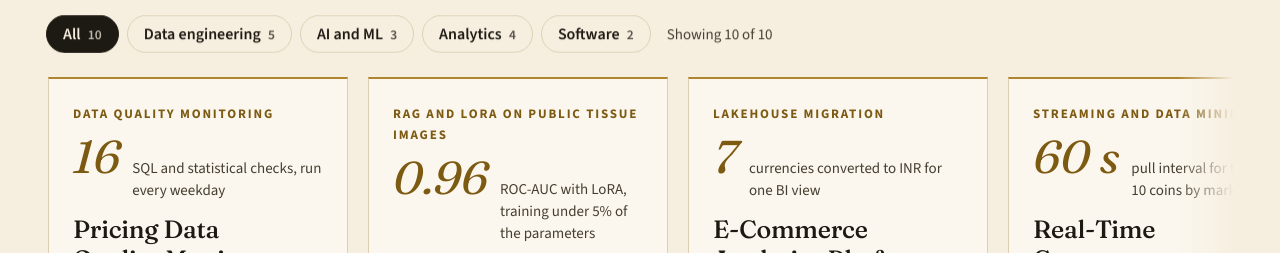
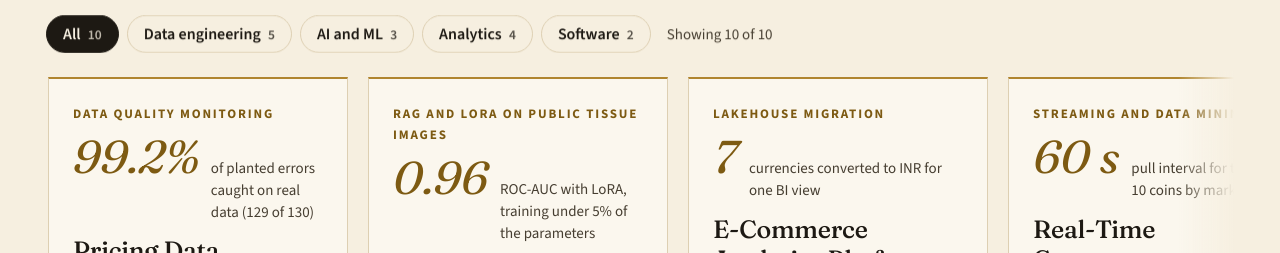
Before and after one commit to Darpanjiyani/Darpanjiyani.github.io, a plain HTML site: page index.html in a window 1280 px wide. Shown: the part 6640-6893 px from the top of the page. Drawn offline with nearby package versions, Linux system fonts and the light colour scheme.

Commit message:
Show real-data detection results on Pricing Data Quality Monitor
Card headline is now 99.2% (129 of 130 planted errors caught on real
data); the detection bullet adds 97.7% precision and 3 false alarms,
from the November 23, 2026 run.

Co-Authored-By: Claude Opus 5.5 <noreply@anthropic.com>
Claude-Session: https://claude.ai/code/session_01WK24apM6Yio4iwC1sMyqPG

```diff
--- a/index.html
+++ b/index.html
@@ -1265,7 +1265,7 @@ footer .sig { font-family: var(--font-display); font-style: italic; font-size: 1
           <div class="rail" id="project-list" tabindex="0" role="region" aria-label="More projects, scroll sideways">
         <article class="card" data-cats="de an" data-slug="pricing-data-quality-monitor">
           <p class="c-kind">Data quality monitoring</p>
-          <div class="c-fig"><span class="p-num">16</span><span class="p-cap">SQL and statistical checks, run every weekday</span></div>
+          <div class="c-fig"><span class="p-num">99.2%</span><span class="p-cap">of planted errors caught on real data (129 of 130)</span></div>
           <h3 class="c-title">Pricing Data Quality Monitor</h3>
           <p class="c-sum">Daily data quality checks for stock prices and the U.S. Treasury yield curve, with a test that plants errors to score them.</p>
           <div class="c-foot">
@@ -1276,7 +1276,7 @@ footer .sig { font-family: var(--font-display); font-style: italic; font-size: 1
             <p class="p-kind">Data quality monitoring</p>
             <h3 class="d-title">Pricing Data Quality Monitor</h3>
             <p class="p-sum">Every weekday a GitHub Action loads end-of-day prices for 30 large-cap stocks and the Treasury yield curve from two publishers, runs 16 data quality checks, and writes an HTML report of every flag.</p>
-            <p class="flow" aria-label="Data flow"><span class="f-step">Yahoo Finance, Treasury, FRED</span><span class="f-arrow" aria-hidden="true">&rarr;</span><span class="f-step">SQLite</span><span class="f-arrow" aria-hidden="true">&rarr;</span><span class="f-step">16 SQL and statistical checks</span><span class="f-arrow" aria-hidden="true">&rarr;</span><span class="f-step">HTML report + issues CSV</span><span class="f-arrow" aria-hidden="true">&rarr;</span><span class="f-step">plant errors, score recall and precision</span></p><ul class="bul"><li>Built <strong>16 checks</strong> in SQL and Python for stale prices, missing days, duplicates, bad prints, unadjusted splits and yield spikes across <strong>30 stocks</strong> and <strong>14 Treasury tenors</strong></li><li>Compared the yield curve from two publishers, Treasury and FRED, and flagged any tenor where they differ by more than <strong>2 bp</strong></li><li>Scored outliers with robust z-scores from the previous 60 days on market-adjusted returns, so a market-wide drop isn't flagged as 30 data errors</li><li>Wrote a detection test that plants known errors and reports recall, precision and false alarms for each error type</li></ul><p class="p-stack"><span class="lab">Stack</span> Python, SQL (SQLite, window functions), pandas, NumPy, matplotlib, pytest, GitHub Actions</p>
+            <p class="flow" aria-label="Data flow"><span class="f-step">Yahoo Finance, Treasury, FRED</span><span class="f-arrow" aria-hidden="true">&rarr;</span><span class="f-step">SQLite</span><span class="f-arrow" aria-hidden="true">&rarr;</span><span class="f-step">16 SQL and statistical checks</span><span class="f-arrow" aria-hidden="true">&rarr;</span><span class="f-step">HTML report + issues CSV</span><span class="f-arrow" aria-hidden="true">&rarr;</span><span class="f-step">plant errors, score recall and precision</span></p><ul class="bul"><li>Built <strong>16 checks</strong> in SQL and Python for stale prices, missing days, duplicates, bad prints, unadjusted splits and yield spikes across <strong>30 stocks</strong> and <strong>14 Treasury tenors</strong></li><li>Compared the yield curve from two publishers, Treasury and FRED, and flagged any tenor where they differ by more than <strong>2 bp</strong></li><li>Scored outliers with robust z-scores from the previous 60 days on market-adjusted returns, so a market-wide drop isn't flagged as 30 data errors</li><li>Wrote a detection test that plants known errors in a copy of the real data: it caught <strong>129 of 130</strong> (99.2% recall) at <strong>97.7% precision</strong>, with 3 false alarms</li></ul><p class="p-stack"><span class="lab">Stack</span> Python, SQL (SQLite, window functions), pandas, NumPy, matplotlib, pytest, GitHub Actions</p>
             <p class="p-links"><a href="https://github.com/Darpanjiyani/pricing-data-quality-monitor" target="_blank" rel="noopener">GitHub <span aria-hidden="true">&nearr;</span></a></p>
           </div>
         </article>
```
